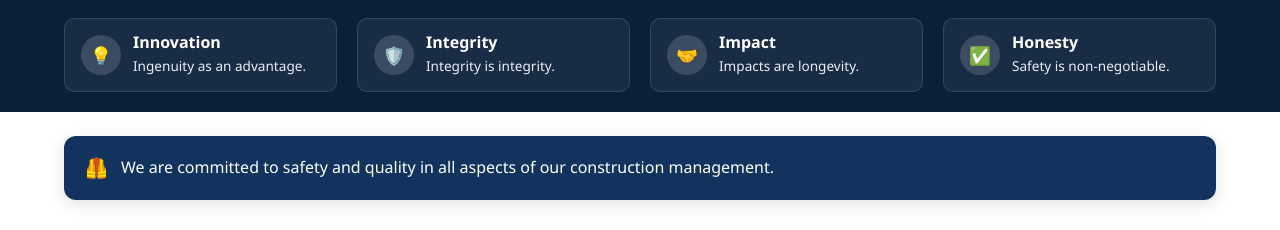
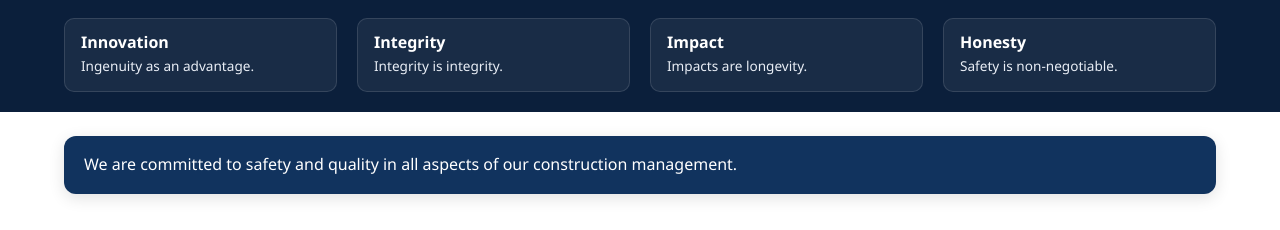
Before and after one commit to JaStaGa/NGBLLC, a plain HTML site: page index.html in a window 1280 px wide. Shown: the part 722-952 px from the top of the page. Drawn offline with Linux system fonts and the light colour scheme.

Commit message:
code cleanup

```diff
--- a/index.html
+++ b/index.html
@@ -2,6 +2,7 @@
 <html lang="en">
 
 <head>
+    <!-- meta and css -->
     <meta charset="UTF-8" />
     <meta name="viewport" content="width=device-width, initial-scale=1.0" />
     <title>NGBLLC</title>
@@ -9,22 +10,24 @@
 </head>
 
 <body>
-
-    <!-- HERO FIRST -->
+    <!-- hero with background image injected via css var -->
     <section class="hero hero-home"
         style="--hero-img: url('https://cdn10.bostonmagazine.com/wp-content/uploads/sites/2/2020/01/boston-skyline-best-views-socail.jpg');">
-        <!-- Top overlay header on hero -->
+
+        <!-- header placed on top of hero -->
         <header class="hero-header">
             <div class="container header-row">
+                <!-- stacked brand mark -->
                 <div class="brand">
                     <div class="brand-main">NGB</div>
                     <div class="brand-sub">New Generation Builders</div>
                 </div>
 
-                <!-- mobile toggle must stay adjacent to label + nav -->
+                <!-- mobile menu: checkbox toggles slide-in panel -->
                 <input type="checkbox" id="menu-toggle" class="menu-toggle">
                 <label for="menu-toggle" class="menu-icon">&#9776;</label>
 
+                <!-- nav links (slide-in on mobile) -->
                 <nav class="nav-menu">
                     <ul class="nav-links">
                         <li><a href="under-construction.html">About</a></li>
@@ -37,25 +40,23 @@
             </div>
         </header>
 
-        <!-- Hero copy -->
+        <!-- hero text + primary cta -->
         <div class="hero-content">
             <h2>CONSTRUCTING THE FUTURE. BUILDING TRUST.</h2>
             <a href="contact.html" class="cta-button">Request Proposal</a>
         </div>
     </section>
 
-    <!-- Website Under Construction banner (moved below hero) -->
-    <!-- <section class="wip-banner uc">
-        <div class="container">
-            <h3>Website Under Construction</h3>
-        </div>
-    </section> -->
+    <!-- optional wip banner kept for later use
+  <section class="wip-banner uc">
+    <div class="container"><h3>Website Under Construction</h3></div>
+  </section> -->
 
-    <!-- VALUES STRIP (compact row on deep blue) -->
+    <!-- quick values strip under hero -->
     <section class="home-values-strip">
         <div class="container home-values-grid">
+            <!-- value pill -->
             <div class="values-item">
-                <div class="values-icon">💡</div>
                 <div class="values-text">
                     <h4>Innovation</h4>
                     <p>Ingenuity as an advantage.</p>
@@ -63,7 +64,6 @@
             </div>
 
             <div class="values-item">
-                <div class="values-icon">🛡️</div>
                 <div class="values-text">
                     <h4>Integrity</h4>
                     <p>Integrity is integrity.</p>
@@ -71,7 +71,6 @@
             </div>
 
             <div class="values-item">
-                <div class="values-icon">🤝</div>
                 <div class="values-text">
                     <h4>Impact</h4>
                     <p>Impacts are longevity.</p>
@@ -79,7 +78,6 @@
             </div>
 
             <div class="values-item">
-                <div class="values-icon">✅</div>
                 <div class="values-text">
                     <h4>Honesty</h4>
                     <p>Safety is non-negotiable.</p>
@@ -88,15 +86,14 @@
         </div>
     </section>
 
-    <!-- SAFETY COMMITMENT (single blue callout) -->
+    <!-- safety callout card -->
     <section class="safety-bar">
         <div class="container safety-inner">
-            <span class="safety-emoji">🦺</span>
             <p>We are committed to safety and quality in all aspects of our construction management.</p>
         </div>
     </section>
 
-    <!-- PROJECT PORTFOLIO (ambiguous preview images) -->
+    <!-- project gallery with neutral imagery -->
     <section class="projects home-projects">
         <div class="container">
             <h2 class="section-title">Project Portfolio</h2>
@@ -128,6 +125,7 @@
         </div>
     </section>
 
+    <!-- zig-zag service explainer rows with reveal on scroll -->
     <section class="zigzag">
         <div class="container">
             <article class="zig-row reveal">
@@ -165,8 +163,7 @@
         </div>
     </section>
 
-    <!-- Keep anything else you want under here (sections, etc.) -->
-
+    <!-- site footer -->
     <footer>
         <div class="container">
             <p>&copy; 2025 NGBLLC Construction. All rights reserved.</p>
@@ -174,12 +171,12 @@
     </footer>
 
     <script>
-        // Fade out splash after load and on first scroll
+        // fade out optional intro overlay if present (safe-optional)
         const overlay = document.querySelector('.intro-overlay');
         addEventListener('load', () => setTimeout(() => overlay?.classList.add('hide'), 900));
         addEventListener('scroll', () => overlay?.classList.add('hide'), { once: true });
 
-        // Reveal on scroll
+        // reveal elements when they enter viewport
         const io = new IntersectionObserver(es => {
             es.forEach(e => e.isIntersecting && e.target.classList.add('show'));
         }, { threshold: .15 });
```
Also changed, not shown: css/styles.css (+42 -52 lines).
